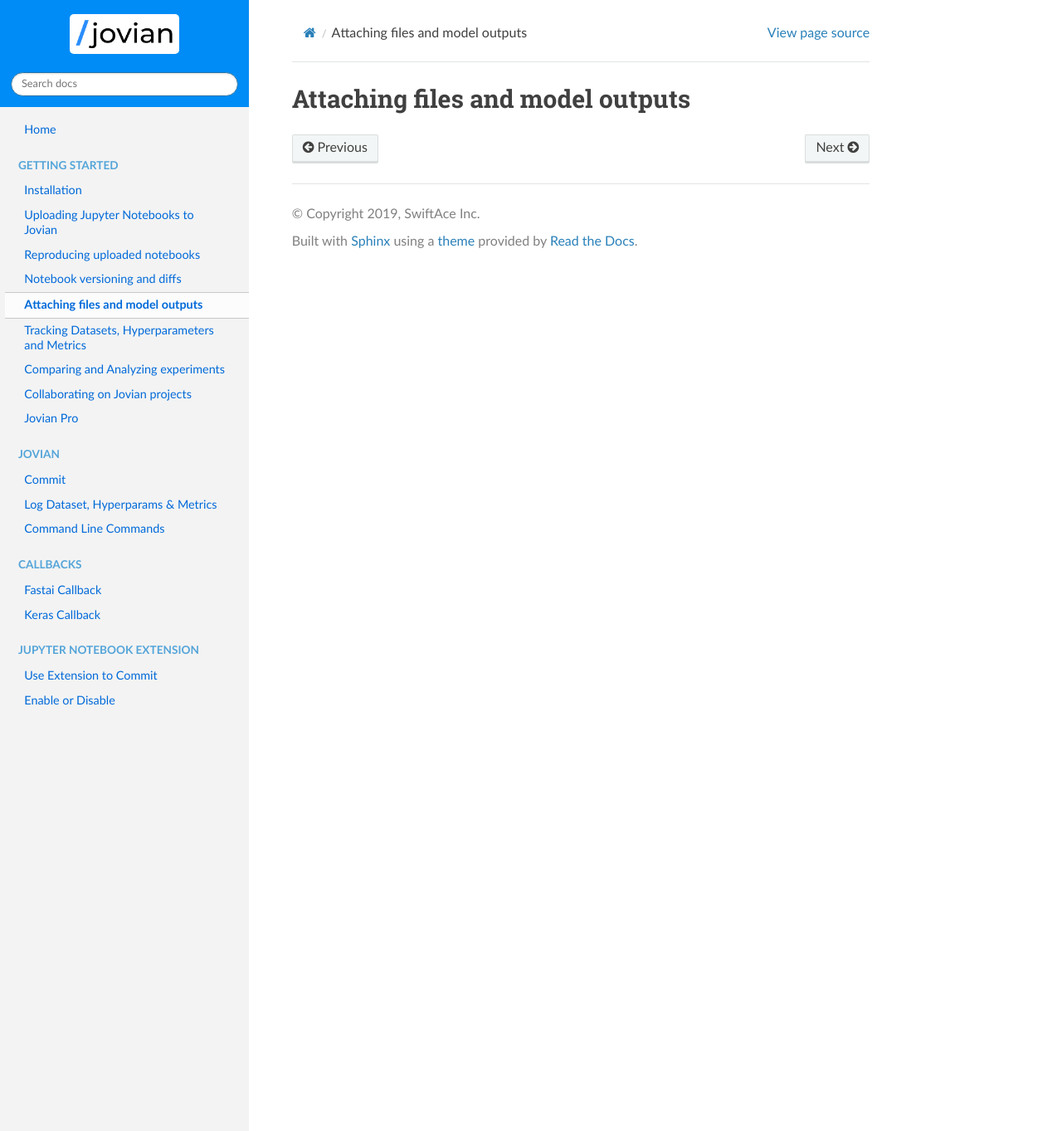
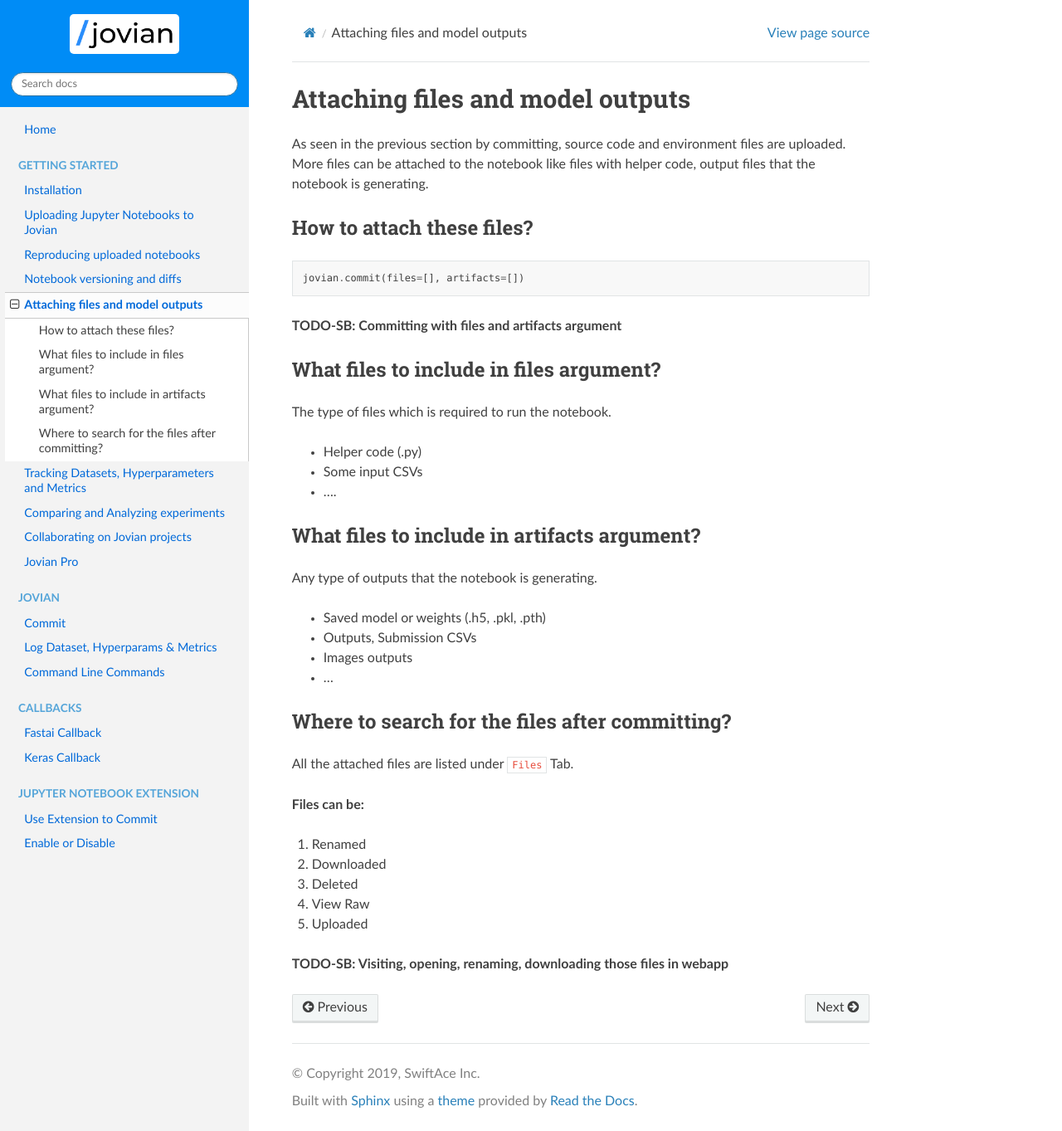
Before and after one commit to JovianHQ/jovian-py, a Sphinx documentation site: the page built from docs/user_guide/attach.md, in a window 1280 px wide and 1363 px high. Shown: the whole window at 83% size. Built offline with Sphinx 7.4.7 and the Read the Docs theme 2.0.0, drawn with Linux system fonts in a browser that asks for light colours.

Commit message:
attaching files page done

````diff
--- a/docs/user_guide/attach.md
+++ b/docs/user_guide/attach.md
@@ -1 +1,43 @@
 ## Attaching files and model outputs
+
+As seen in the previous section by committing, source code and environment files are uploaded.
+More files can be attached to the notebook like files with helper code, output files that the notebook is generating.
+
+### How to attach these files?
+
+```
+jovian.commit(files=[], artifacts=[])
+```
+
+**TODO-SB: Committing with files and artifacts argument**
+
+### What files to include in files argument?
+
+The type of files which is required to run the notebook.
+
+- Helper code (.py)
+- Some input CSVs
+- ....
+
+### What files to include in artifacts argument?
+
+Any type of outputs that the notebook is generating.
+
+- Saved model or weights (.h5, .pkl, .pth)
+- Outputs, Submission CSVs
+- Images outputs
+- ...
+
+### Where to search for the files after committing?
+
+All the attached files are listed under `Files` Tab.
+
+**Files can be:**
+
+1. Renamed
+2. Downloaded
+3. Deleted
+4. View Raw
+5. Uploaded
+
+**TODO-SB: Visiting, opening, renaming, downloading those files in webapp**
````
